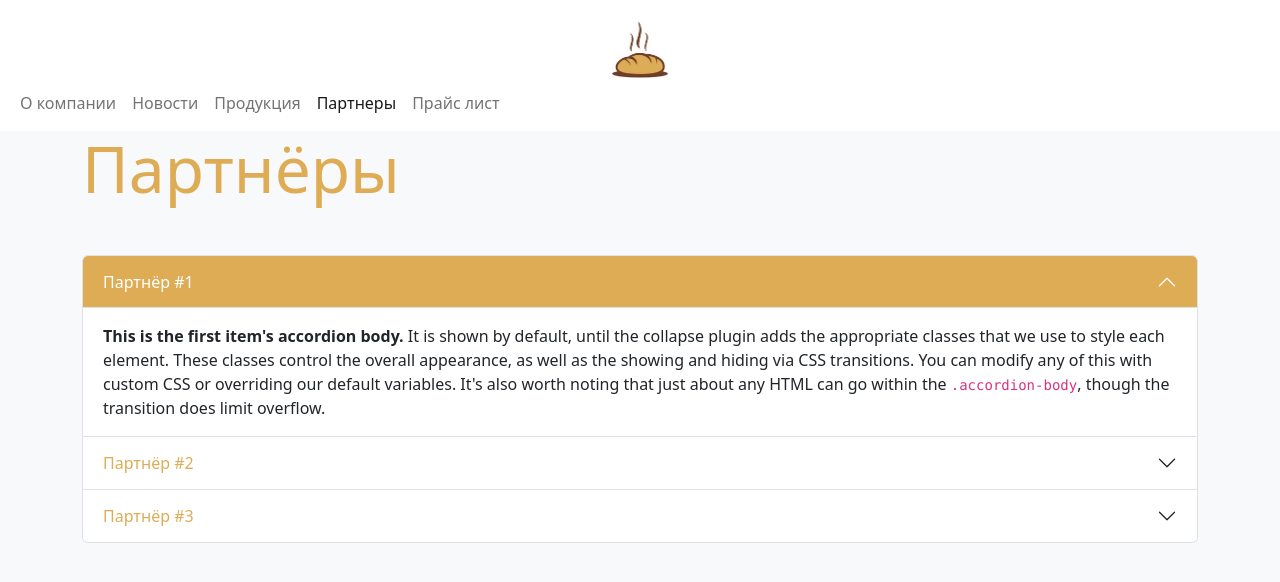
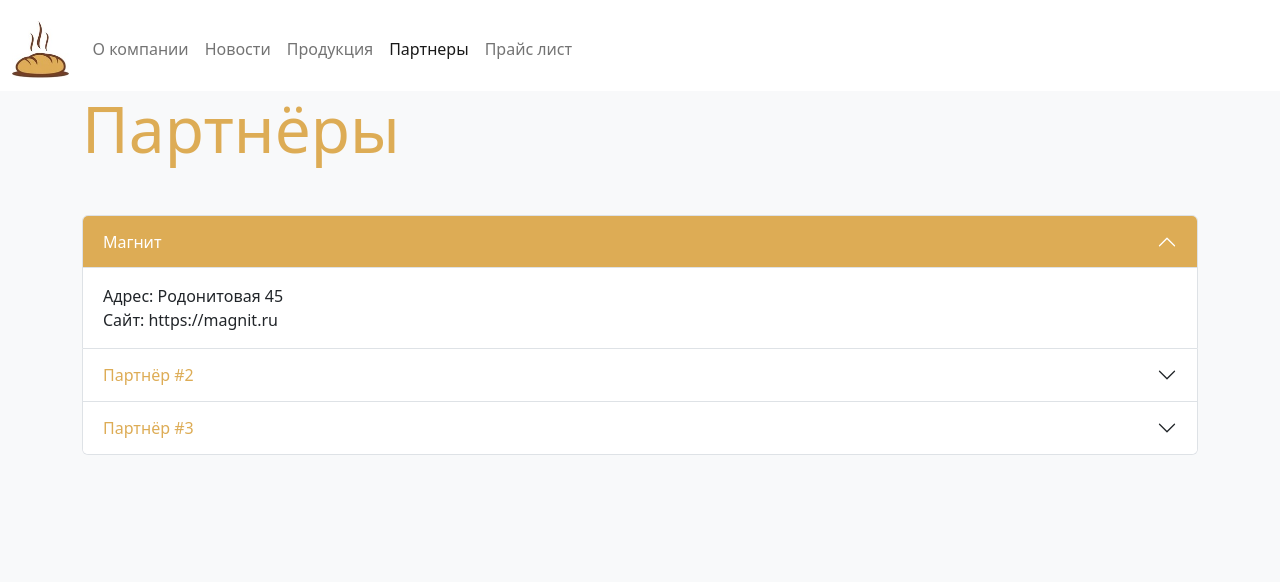
Before and after one commit to YarPav/bread-factory, a plain HTML site: page partners.html in a window 1280 px wide. Drawn offline with nearby package versions, Linux system fonts and the light colour scheme.

Commit message:
Add files via upload

```diff
--- a/css/index.css
+++ b/css/index.css
@@ -35,19 +35,9 @@
     box-shadow: 0 0 0 5px #A47139;
 }
 
-.navbar-collapse {
-    display: flex;
-    flex-direction: column;
-    align-items: center;
-}
 
-.navbar-nav {
-    align-items: center;
-}
 
-.navbar-brand {
-    margin: 0;
-}
+
 
 /*.nav-link {*/
 /*    display: inline!important;*/
@@ -55,3 +45,18 @@
 /*.nav-item {*/
 /*    width: 100px;*/
 /*}*/
+
+
+@media screen and (max-width: 576px) {
+    .navbar-collapse {
+        display: flex;
+        flex-direction: column;
+        align-items: center;
+    }
+    .navbar-nav {
+        align-items: center;
+    }
+    .navbar-brand {
+        margin: 0;
+    }
+}
--- a/partners.html
+++ b/partners.html
@@ -10,14 +10,14 @@
 </head>
 <body class="bg-light">
     <header>
-        <nav class="navbar navbar-expand-lg bg-white">
+        <nav class="navbar navbar-expand-sm bg-white">
             <div class="container-fluid">
                 <button class="navbar-toggler" type="button" data-bs-toggle="collapse" data-bs-target="#navbarTogglerDemo01" aria-controls="navbarTogglerDemo01" aria-expanded="false" aria-label="Toggle navigation">
                     <span class="navbar-toggler-icon"></span>
                 </button>
-                <div class="collapse navbar-collapse mt-2" id="navbarTogglerDemo01">
+                <div class="collapse navbar-collapse mt-2 mx-auto" id="navbarTogglerDemo01">
                     <a class="navbar-brand" href="index.html"><img src="img/logo.png" alt="Logo" width="56.5" height="56.5"></a>
-                    <ul class="navbar-nav me-auto mb-2 mb-lg-0">
+                    <ul class="navbar-nav mb-2 mb-lg-0">
                         <li class="nav-item">
                             <a class="nav-link" aria-current="page" href="index.html">О компании</a>
                         </li>
@@ -45,12 +45,13 @@
                 <div class="accordion-item">
                     <h2 class="accordion-header" id="panelsStayOpen-headingOne">
                         <button class="accordion-button heading" type="button" data-bs-toggle="collapse" data-bs-target="#panelsStayOpen-collapseOne" aria-expanded="true" aria-controls="panelsStayOpen-collapseOne">
-                            Партнёр #1
+                            Магнит
                         </button>
                     </h2>
                     <div id="panelsStayOpen-collapseOne" class="accordion-collapse collapse show" aria-labelledby="panelsStayOpen-headingOne">
                         <div class="accordion-body">
-                            <strong>This is the first item's accordion body.</strong> It is shown by default, until the collapse plugin adds the appropriate classes that we use to style each element. These classes control the overall appearance, as well as the showing and hiding via CSS transitions. You can modify any of this with custom CSS or overriding our default variables. It's also worth noting that just about any HTML can go within the <code>.accordion-body</code>, though the transition does limit overflow.
+                            Адрес: Родонитовая 45 <br>
+                            Сайт: https://magnit.ru
                         </div>
                     </div>
                 </div>
```
Also changed, not shown: index.html (+1 -1 lines), news.html (+3 -3 lines), price-list.html (+3 -3 lines), products.html (+3 -3 lines).
